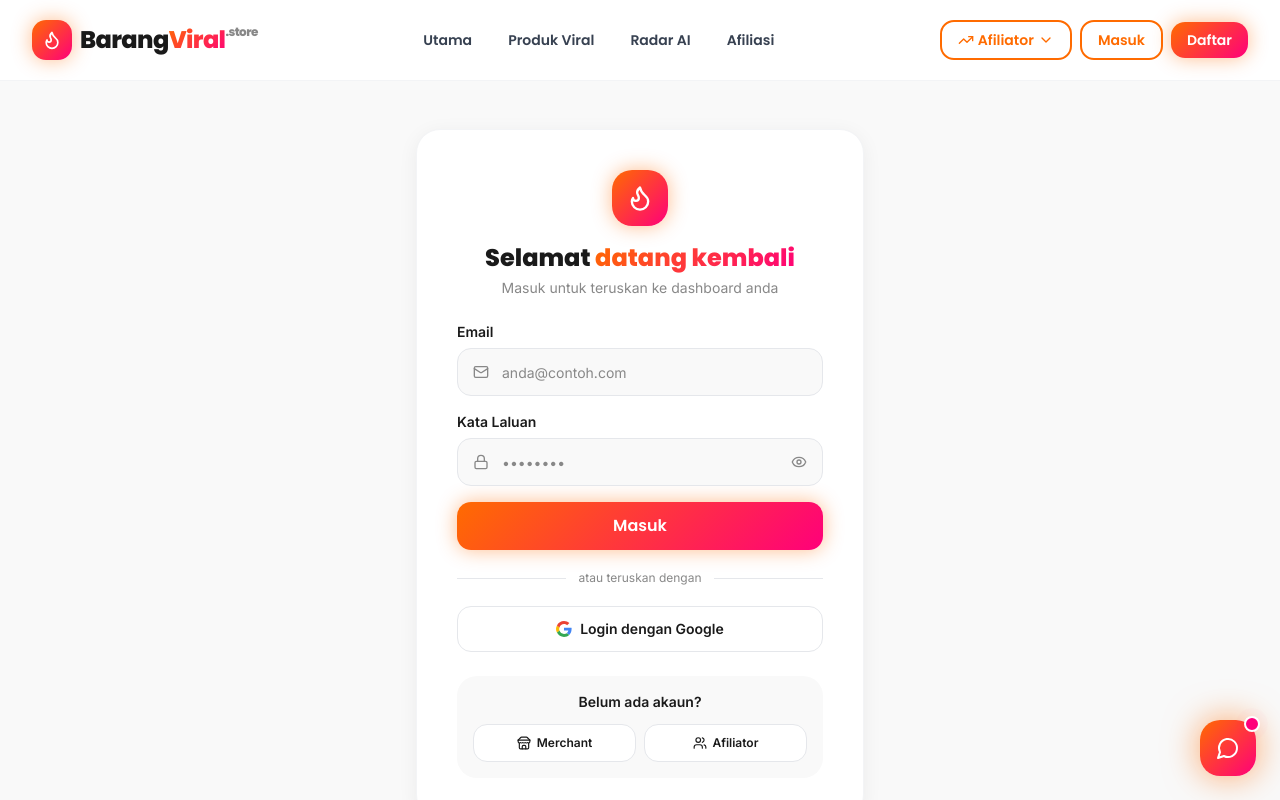
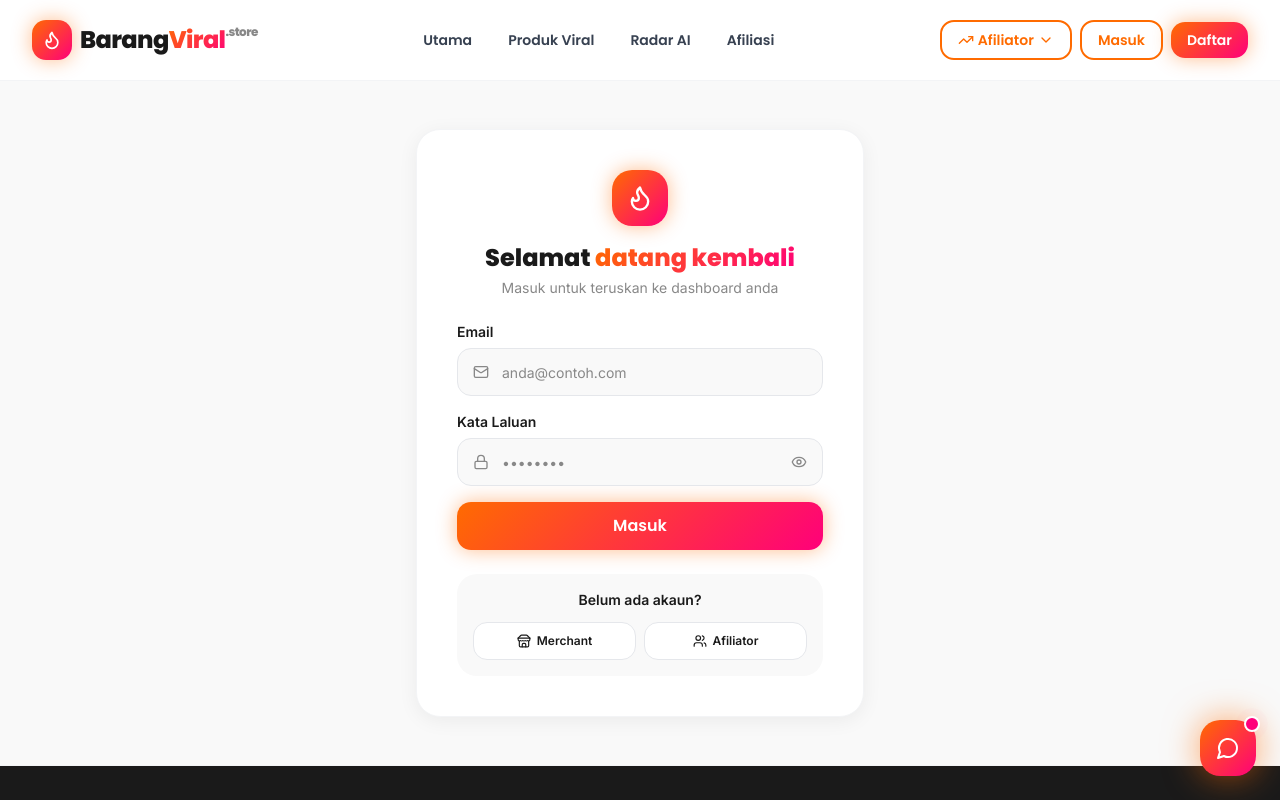
Before and after one commit to app-barang/ai, a Next.js app: page /masuk in a window 1280 px wide. Shown: the top 800 px of the page. Built offline with nearby package versions, Linux system fonts and the light colour scheme.

Commit message:
ui(auth): sembunyikan butang Login Google sementara (isu 401 disabled_client)

```diff
--- a/app/(auth)/masuk/page.tsx
+++ b/app/(auth)/masuk/page.tsx
@@ -6,6 +6,8 @@
 import { signIn } from "next-auth/react";
 import { motion } from "framer-motion";
 import { Mail, Lock, Eye, EyeOff, Flame, AlertCircle, Loader2, Store, Users } from "lucide-react";
+
+const SHOW_GOOGLE = false; // sementara: isu Google 401 disabled_client
 
 export default function MasukPage() {
   const router = useRouter();
@@ -120,6 +122,8 @@
           </button>
         </form>
 
+        {SHOW_GOOGLE && (
+          <>
             <div className="my-5 flex items-center gap-3 text-xs text-textsec">
               <span className="h-px flex-1 bg-gray-200" />
               atau teruskan dengan
@@ -138,6 +142,8 @@
               </svg>
               Login dengan Google
             </button>
+          </>
+        )}
 
         <div className="mt-6 rounded-2xl bg-bgalt p-4">
           <p className="text-center text-sm font-semibold text-secondary">
```
Lines whose indentation alone changed are shown as unchanged.
